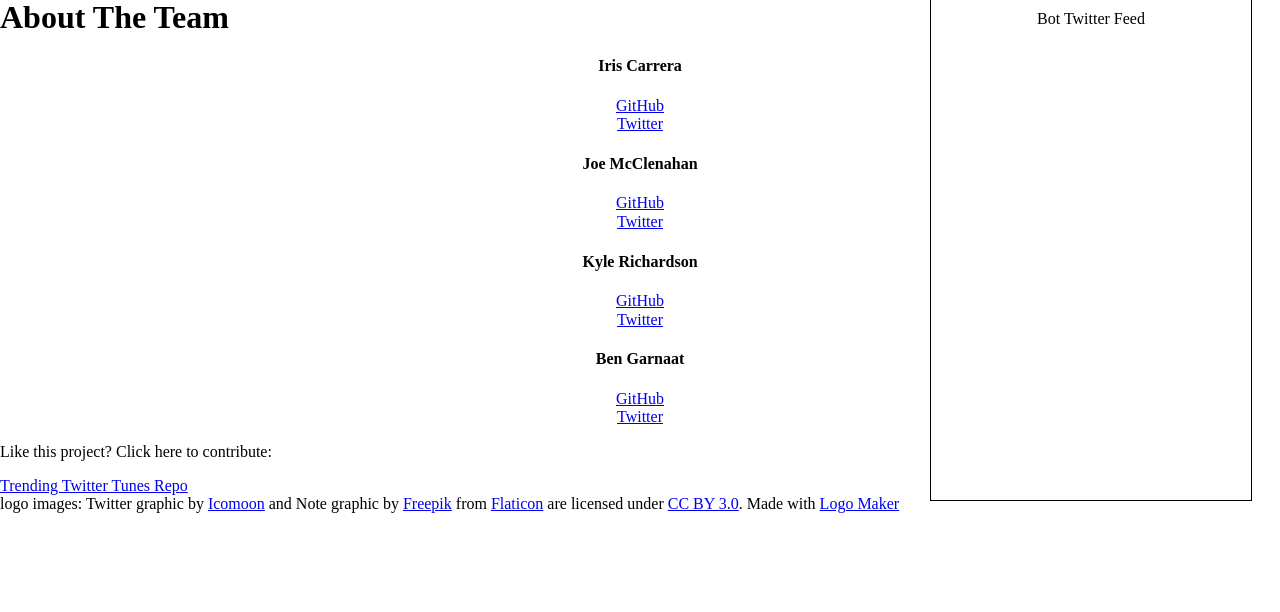
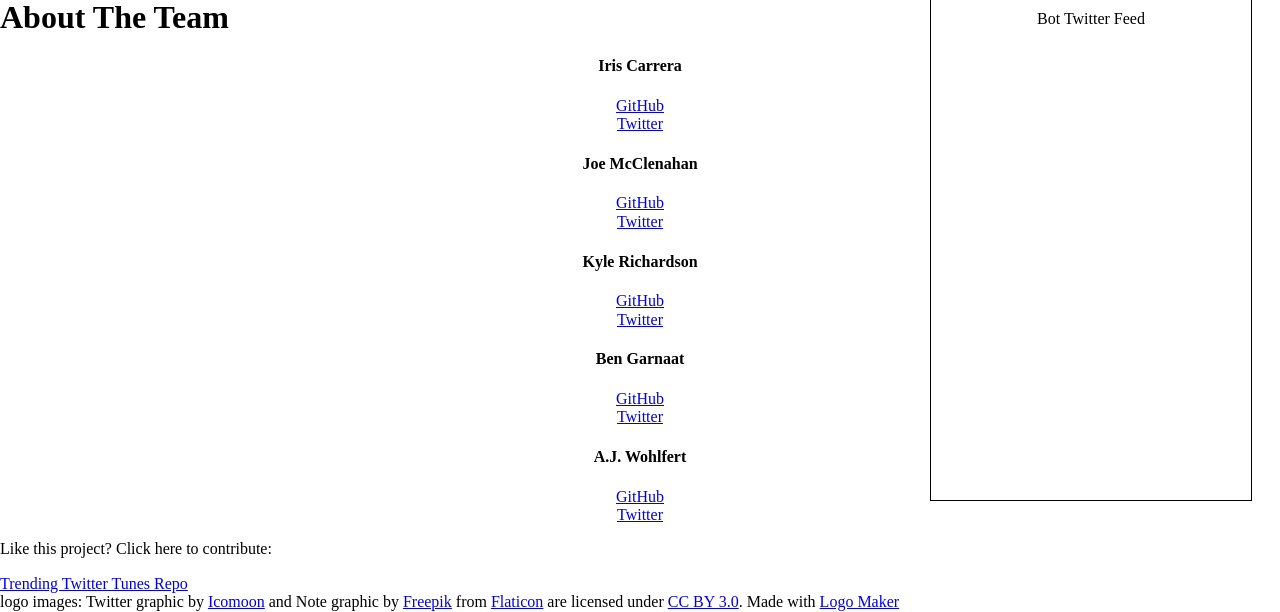
Before and after one commit to icarrera/twitter-tunes, a Python web app: template twitter_tunes/templates/index.jinja2 in a window 1280 px wide. Shown: the part 301-913 px from the top of the page. Before the commit the page ends 814 px from the top, so only its background shows below. Run offline with Jinja, Linux system fonts and the light colour scheme; the template is opened without the code that fills it, so the values that code supplies are empty; some libraries are stand-ins or nearby versions.

Commit message:
Completed html scaffold for 'about us' section.

```diff
--- a/twitter_tunes/templates/index.jinja2
+++ b/twitter_tunes/templates/index.jinja2
@@ -14,7 +14,7 @@
         <ul id="nav_ul">
           <li class="nav_li"><a href="/">Home</a></li>
           <li class="nav_li"><a href="#aboutus">About</a></li>
-          <li  class="nav_li"><a href="www.twitter.com/trending__tunes">Twitter</a></li>
+          <li  class="nav_li"><a href="https://twitter.com/trending__tunes">Twitter</a></li>
         </ul>
       </nav>
       <hgroup>
@@ -80,8 +80,17 @@
                 <inner>
                     <ul>
                         <li><h4>Ben Garnaat</h4></li>
-                        <li><a href="https://github.com/KyleRichVA">GitHub</a></li>
-                        <li><a href="https://twitter.com/manacrevice">Twitter</a></li>
+                        <li><a href="https://github.com/bgarnaat">GitHub</a></li>
+                        <li><a href="https://twitter.com/BGarnaat">Twitter</a></li>
+                    </ul>
+                </inner>
+            </li>
+            <li>
+                <inner>
+                    <ul>
+                        <li><h4>A.J. Wohlfert</h4></li>
+                        <li><a href="https://github.com/wohlfea">GitHub</a></li>
+                        <li><a href="https://twitter.com/ajwohlfert">Twitter</a></li>
                     </ul>
                 </inner>
             </li>
```
